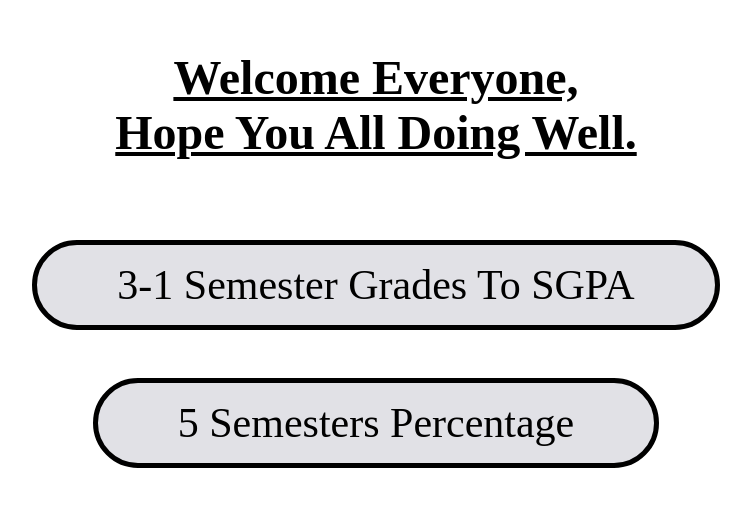
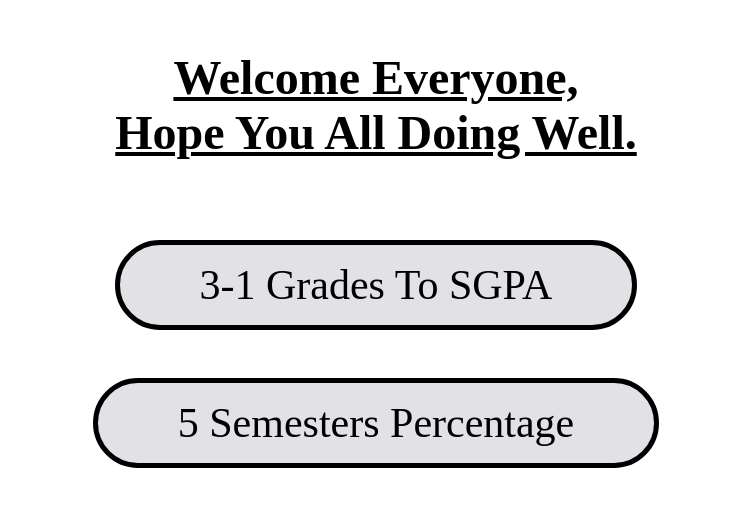
Before and after one commit to umanagendrakumar/5thSemester-Grade-to-SGPA, a plain HTML site: page index.html in a window 1280 px wide. Shown: the part 141-648 px from the top of the page, without its empty margins (264-1015 px from the left). Drawn offline with Linux system fonts and the light colour scheme.

Commit message:
title changed

```diff
--- a/index.html
+++ b/index.html
@@ -13,7 +13,7 @@
         <div class="basic-info">
             <div class="heading">Welcome Everyone,<br>Hope You All Doing Well.</div>
             <div class="content-block">
-                <a href="grade.html">3-1 Semester Grades To SGPA</a>
+                <a href="grade.html">3-1 Grades To SGPA</a>
                 <a href="percentage.html">5 Semesters Percentage</a>
             </div>
         </div>
```
